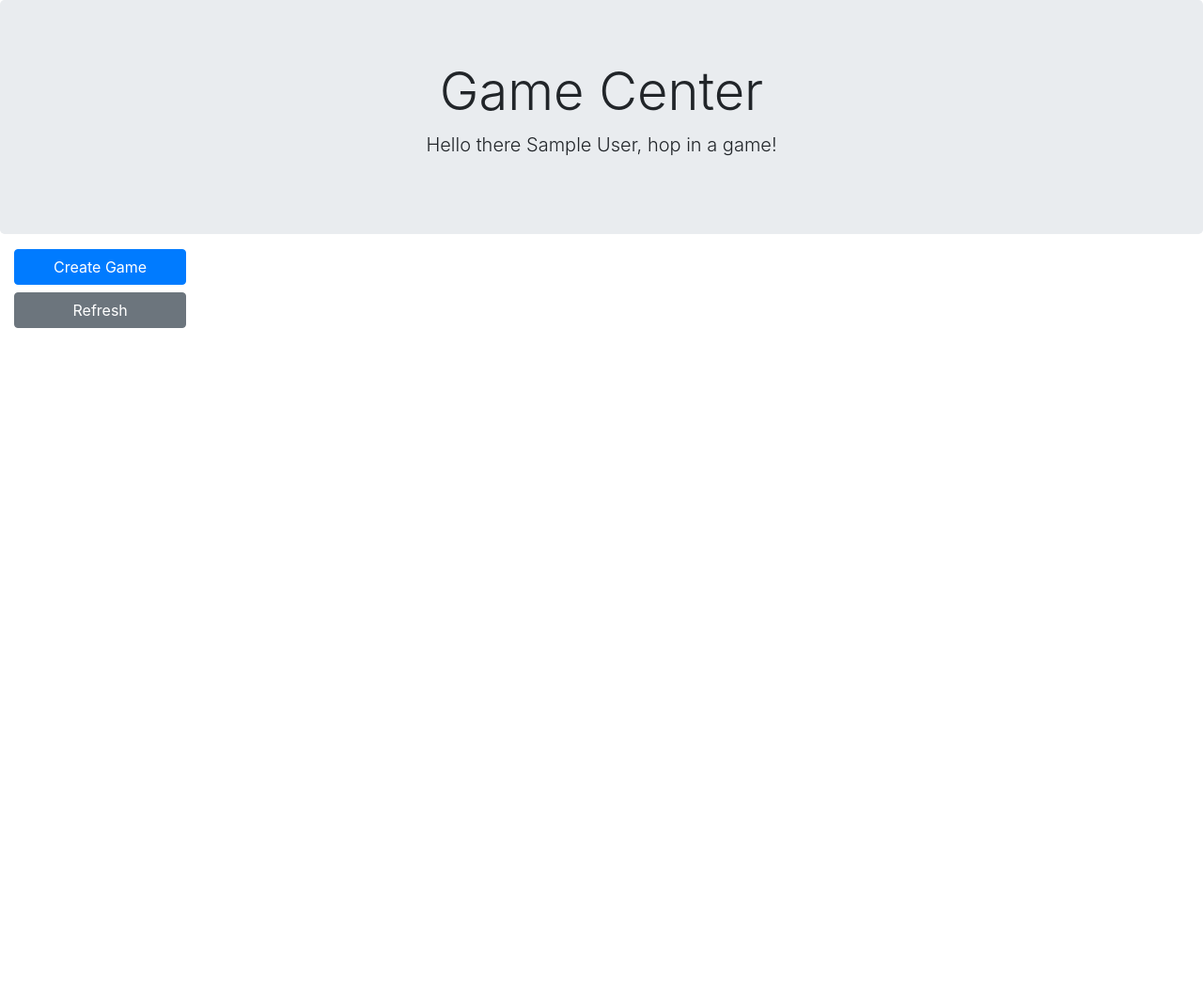
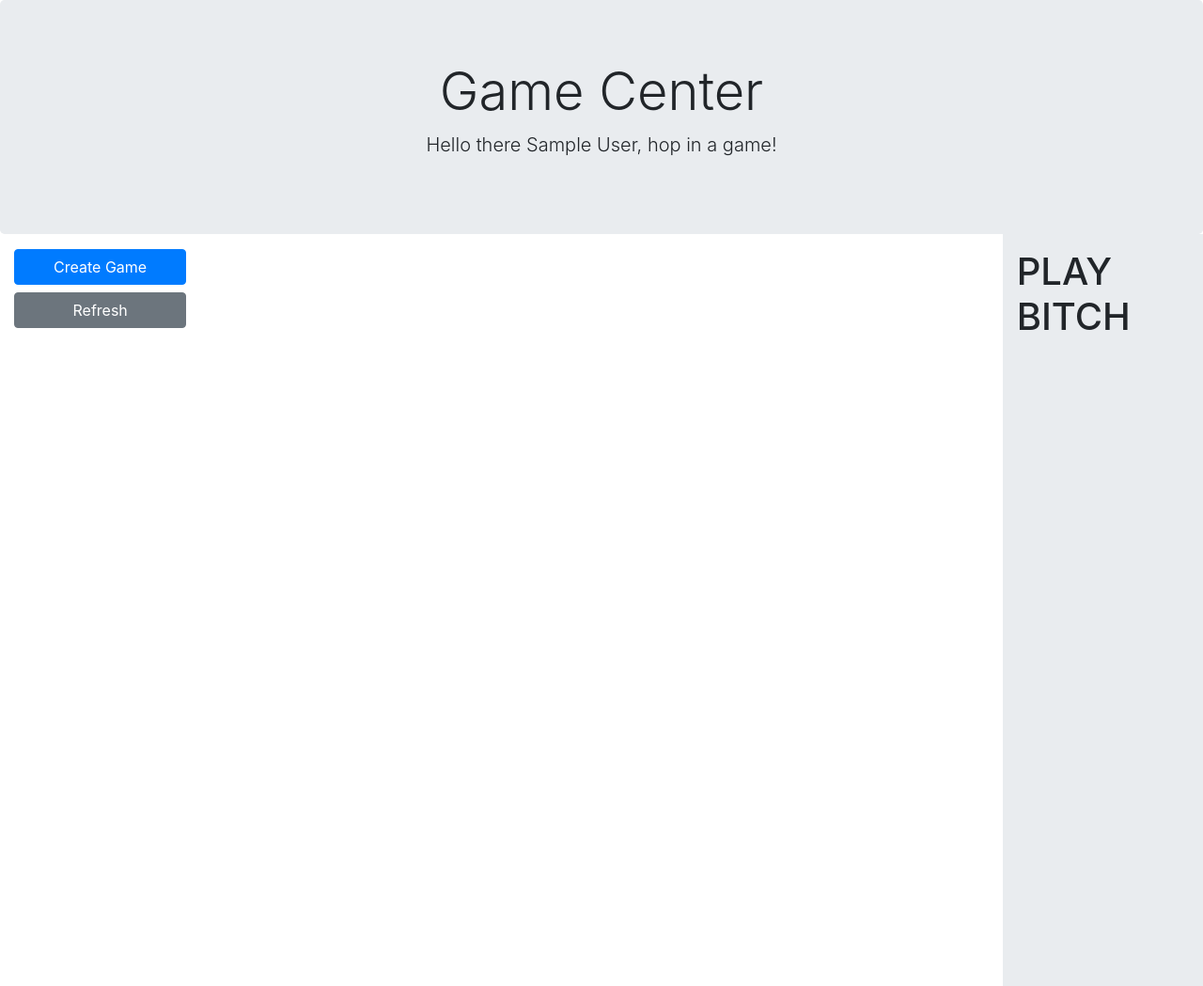
Before and after one commit to andbass/Strategy-Game, a Flask app: page / in a window 1280 px wide. Shown: the part 56-1105 px from the top of the page at 94% size. Run offline with Flask 2, Linux system fonts and the light colour scheme; the visitor is signed in with stand-in values (Sample User, id 1); data comes from the database, SQL or seed files in the repository; data that the repository does not hold is empty; a map, chart or similar area stays blank; some libraries are stand-ins or nearby versions.

Commit message:
Add sidebar when logged in

```diff
--- a/static/js/canvas.js
+++ b/static/js/canvas.js
@@ -25,13 +25,6 @@ canvasInit = function(state) {
     });
 }
 
-window.onresize = function(event) {
-    canvas.width = canvas.offsetWidth;
-    canvas.height = canvas.offsetHeight;
-
-    requestAnimationFrame(drawState);
-}
-
 function mapCoordToCanvas(coord) {
     return [coord[0] * TileSize, coord[1] * TileSize];
 }
@@ -46,7 +39,6 @@ function drawState(state) {
 
     drawTiles(state);
     drawUnits(state);
-    drawStats(state);
 }
 
 function drawTiles(state) {
@@ -94,10 +86,6 @@ function drawUnits(state) {
             ctx.fillText(unit.hp, textPos[0], textPos[1] + StatsFontSize - 2);
         };
     });
-}
-
-function drawStats(state) {
-
 }
 
 function getMousePos(evt) {
--- a/static/js/index.js
+++ b/static/js/index.js
@@ -25,7 +25,7 @@ $(document).ready(function() {
                         }
                     }
                 },
-            })
+            });
         });
 
         socket.on("update", function(activeTeam, state) {
--- a/templates/index.html
+++ b/templates/index.html
@@ -126,7 +126,7 @@
                         {% endfor %}
                     </div>
                 </div>
-            <div class="canvas-panel {% if current_user.is_authenticated %} col-sm-10 {% else %} col-sm-8 {% endif %}">
+                <div class="canvas-panel col-sm-8">
                     {% if current_user.is_authenticated and current_user.get_game() %}
                         <h1 class="turn-header">
                             {% if current_user.is_active() %}
@@ -138,8 +138,8 @@
                     {% endif %}
                     <canvas id="main-canvas" class="main-canvas">
                 </div>
+                <div class="account-panel col-sm-2">
                     {% if not current_user.is_authenticated %}
-                <div class="account-panel col-sm-2">
                         {% if bad_login %}
                             <div class="alert alert-danger" role="alert">
                                 Invalid Credentials
@@ -149,8 +149,10 @@
                         <h5>Account</h5>
                         {{ wtf.quick_form(login_form, action="/login", button_map={ "submit": "primary btn-block" }) }}
                         <button type="button" class="register-btn btn btn-secondary btn-block" data-toggle="modal" data-target="#register-modal">Register</button>
+                    {% else %}
+                        <h1>PLAY BITCH</h1>
+                    {% endif %}
                 </div>
-            {% endif %}
             </div>
         </div>
     </body>
```
Lines whose indentation alone changed are shown as unchanged.
